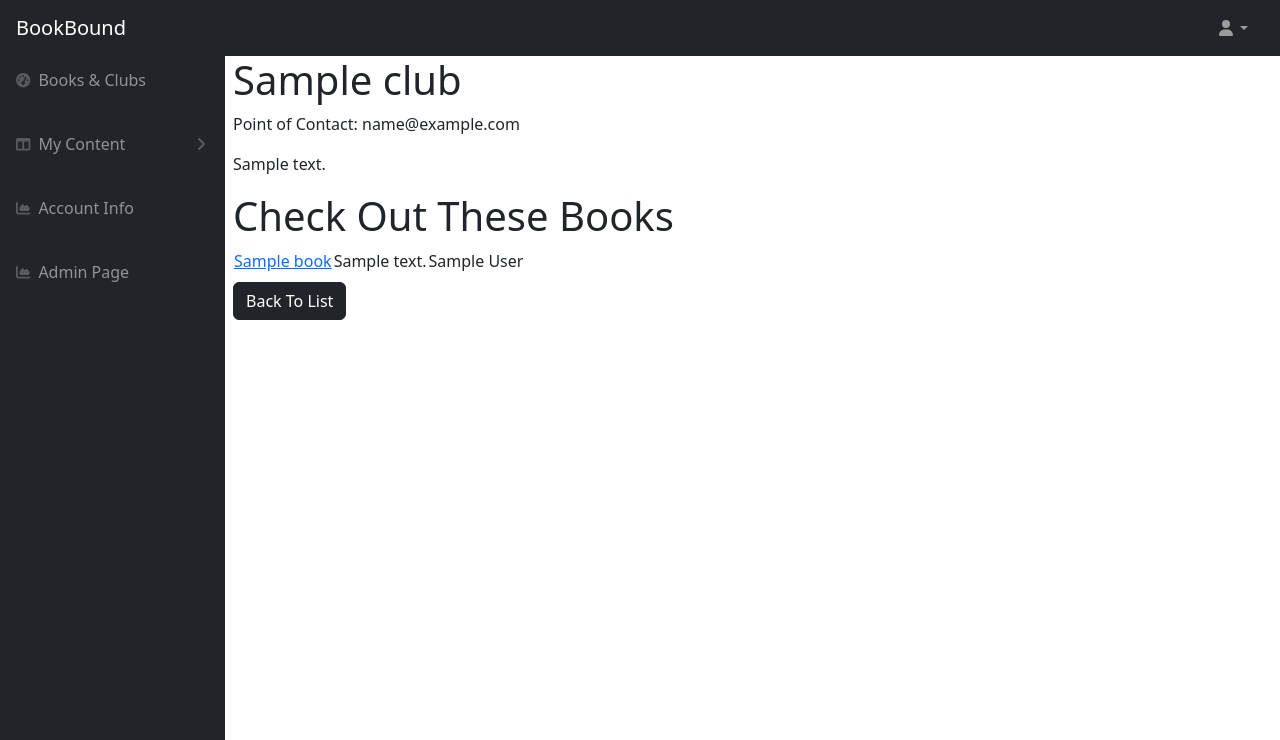
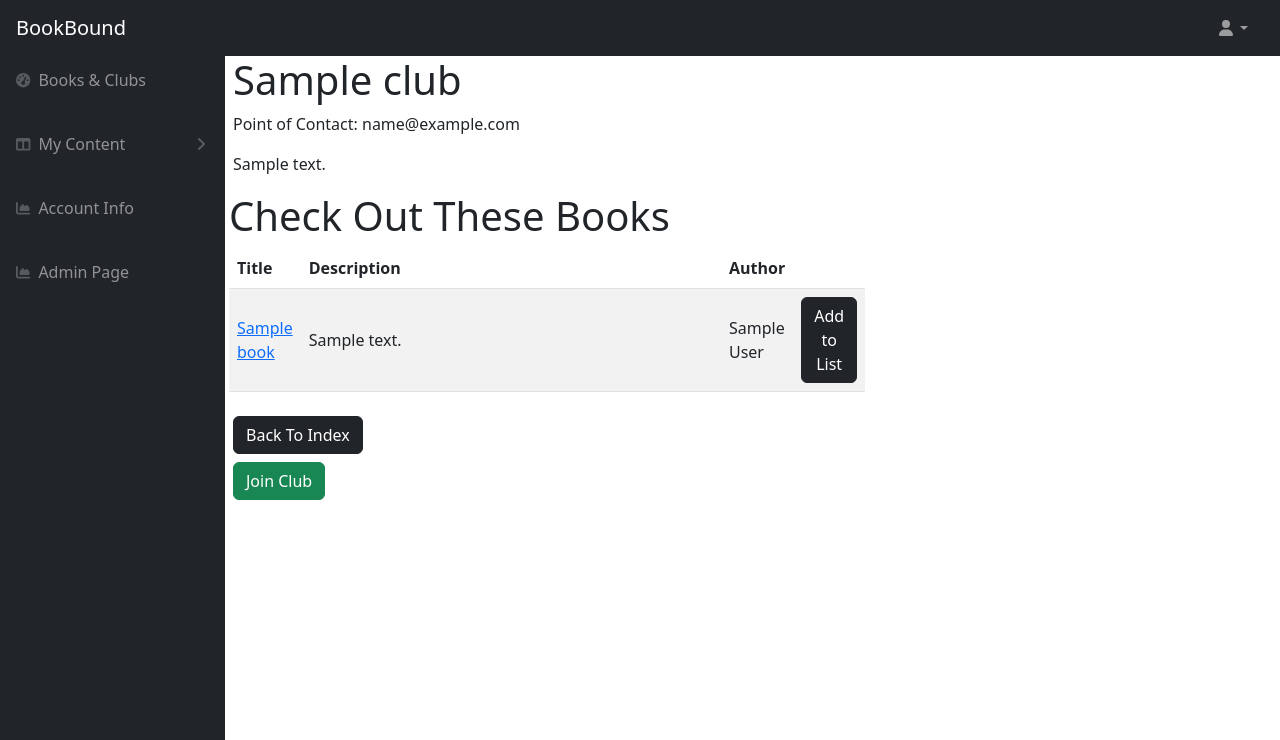
Before and after one commit to Cjking57893/ASE230-FinalProject, a PHP site: page /club_detail.php?id=1 in a window 1280 px wide. Shown: the top 740 px of the page. Run offline with PHP 8.4, Linux system fonts and the light colour scheme; tables that the repository leaves empty or names only in its code hold one stand-in row (values such as "Sample post"); some libraries are stand-ins or nearby versions.

Commit message:
Changed pages to use a DB instead of files. Added code to list DB items on book_detail, club_detail, and index. Added code to put books and clubs into the database based on user interaction, this will not function until the authentication section is done, must change when that is finished.

```diff
--- a/club_detail.php
+++ b/club_detail.php
@@ -84,27 +84,57 @@
             <div>
                 <main>
                     <?php
+                        //display club detail
                         $result=query($pdo,'SELECT * FROM book_clubs WHERE club_id='.$_GET['id'].'');
-                        while($club=$result->fetch()){
-                            echo '<h1 class="ms-2">'.$club['name'].'</h1>';
-                            echo '<p class="ms-2"> Point of Contact: '.$club['contact_email'].'</p>';
-                            echo '<div class="d-flex-column mx-2" style="width:40vw">
-                                    <p class="text-justify">'.$club['description'].'</p>
-                                </div>';
+                        $club=$result->fetch();
+                        echo '<h1 class="ms-2">'.$club['name'].'</h1>';
+                        echo '<p class="ms-2"> Point of Contact: '.$club['contact_email'].'</p>';
+                        echo '<div class="d-flex-column mx-2" style="width:40vw">
+                                <p class="text-justify">'.$club['description'].'</p>
+                            </div>';
+
+                        //query DB to find all club books
+                        $result=query($pdo,'SELECT DISTINCT b.* FROM club_features cf JOIN books b ON cf.book_id = b.book_id WHERE cf.club_id='.$_GET['id'].'');
+                        //if query has results, display a header for the club books section
+                        echo '<form method="POST">';
+                        if($result->rowCount() > 0){
+                            echo '<h1 class="ms-1">Check Out These Books</h1>
+                                    <table class="ms-1 table table-striped">
+                                        <thead class="">
+                                        <th>Title</th>
+                                        <th>Description</th>
+                                        <th>Author</th>
+                                        <th></th>
+                                    </thead>';
                         }
-                    ?>
-                    <h1 class="ms-2">Check Out These Books</h1>
-                    <table class="ms-2">
-                    <?php
-                        $result=query($pdo,'SELECT DISTINCT b.* FROM club_features cf JOIN books b ON cf.book_id = b.book_id WHERE cf.club_id='.$_GET['id'].'');
+
+                        //display all club books
                         while($book=$result->fetch()){
                             echo '<tr>';
-                            echo '<td class="align-middle"><a href="book_detail.php?id='.$book['book_id'].'">'.$book['title'].'</a></td><td>'.$book['description'].'</td><td>'.$book['author'].'</td>';
+                            echo '<td class="align-middle"><a href="book_detail.php?id='.$book['book_id'].'">'.$book['title'].'</a></td><td class="align-middle w-75">'.$book['description'].'</td><td class="align-middle">'.$book['author'].'</td><td class="align-middle"><button type="submit" class="btn btn-dark" name="item" value="'.$book['book_id'].'">Add to List</button></td>';
                             echo '</tr>';
                         }
+                        echo '</table>';
+                        echo '</form>';
+
+                        //form for joining club, or returning to index page
+                        echo '<button class="mt-2 ms-2 btn btn-dark" onclick="location.href=\'index.php\'">Back To Index</button>
+                            <form method="POST">
+                                <button type="submit" class="mt-2 ms-2 btn btn-success" name="join" value ="'.$_GET['id'].'">Join Club</button>
+                            </form>';
+
+                        //upon pressing button to join, query puts club info into user_clubs table
+                        if (isset($_POST['join']) and isset($_SESSION['user_id'])) {
+                          //this line needs to be changed, it is a placeholder until the authentication section is complete
+                            //check if user_clubs already has this entry, if not put entry into table, if it does skip do not put entry into table
+                            if($result!=query($pdo,"SELECT * FROM user_clubs WHERE club_id=$_POST[join] AND user_id=$_SESSION[user_id]")){
+                                query($pdo, "INSERT INTO user_clubs(`element_id`, `user_id`, `club_id`) VALUES (NULL,$_SESSOIN[user_id],$_POST[join])");
+                            }
+
+                        }
+
                     ?>
-                    </table>
-                    <button class="mt-2 ms-2 btn btn-dark" onclick="location.href='index.php'">Back To List</button>
+
                     <div style="height: 100vh"></div>
 
                 </main>
```
Also changed, not shown: book_detail.php (+21 -7 lines), index.php (+42 -17 lines).
